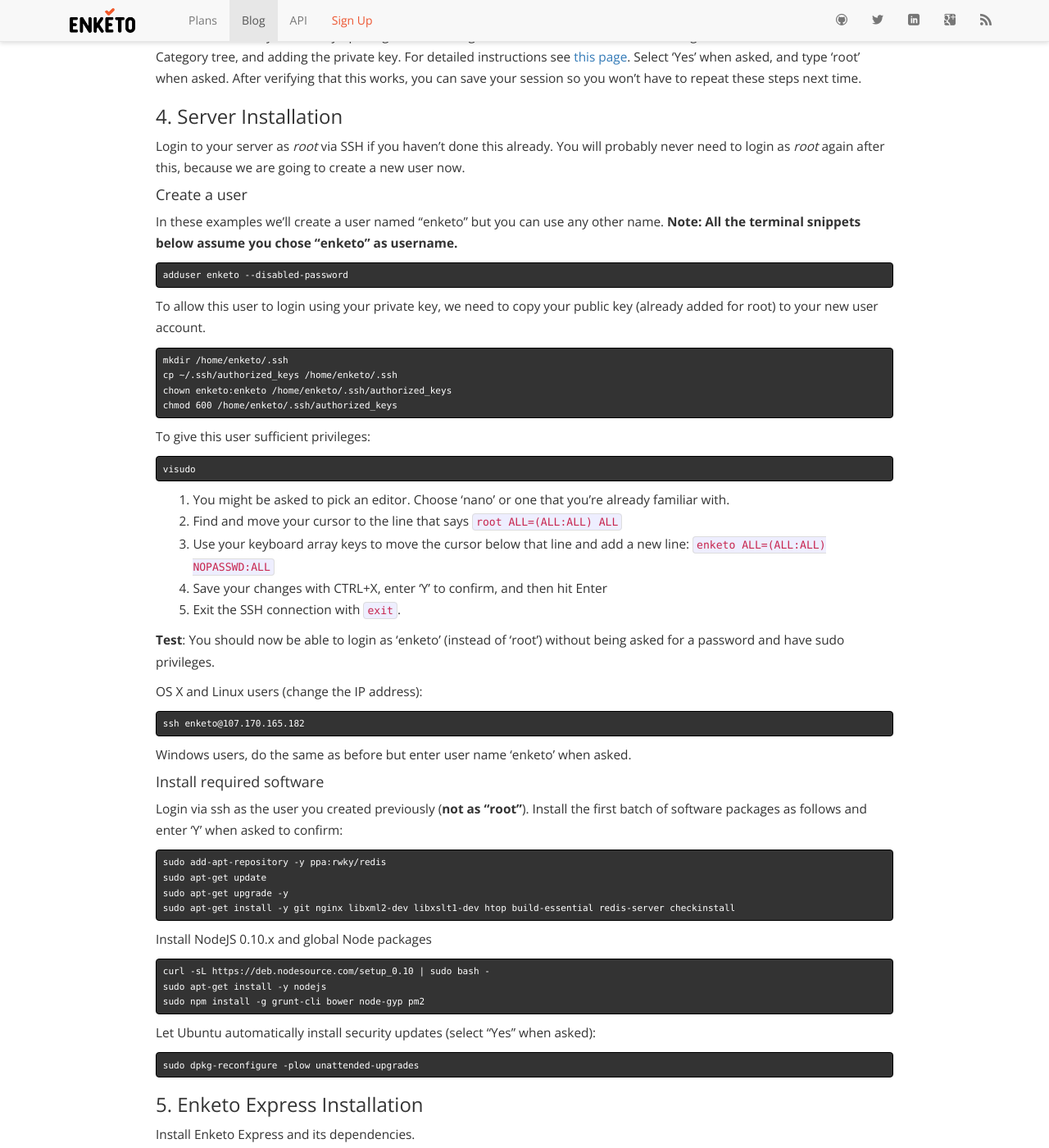
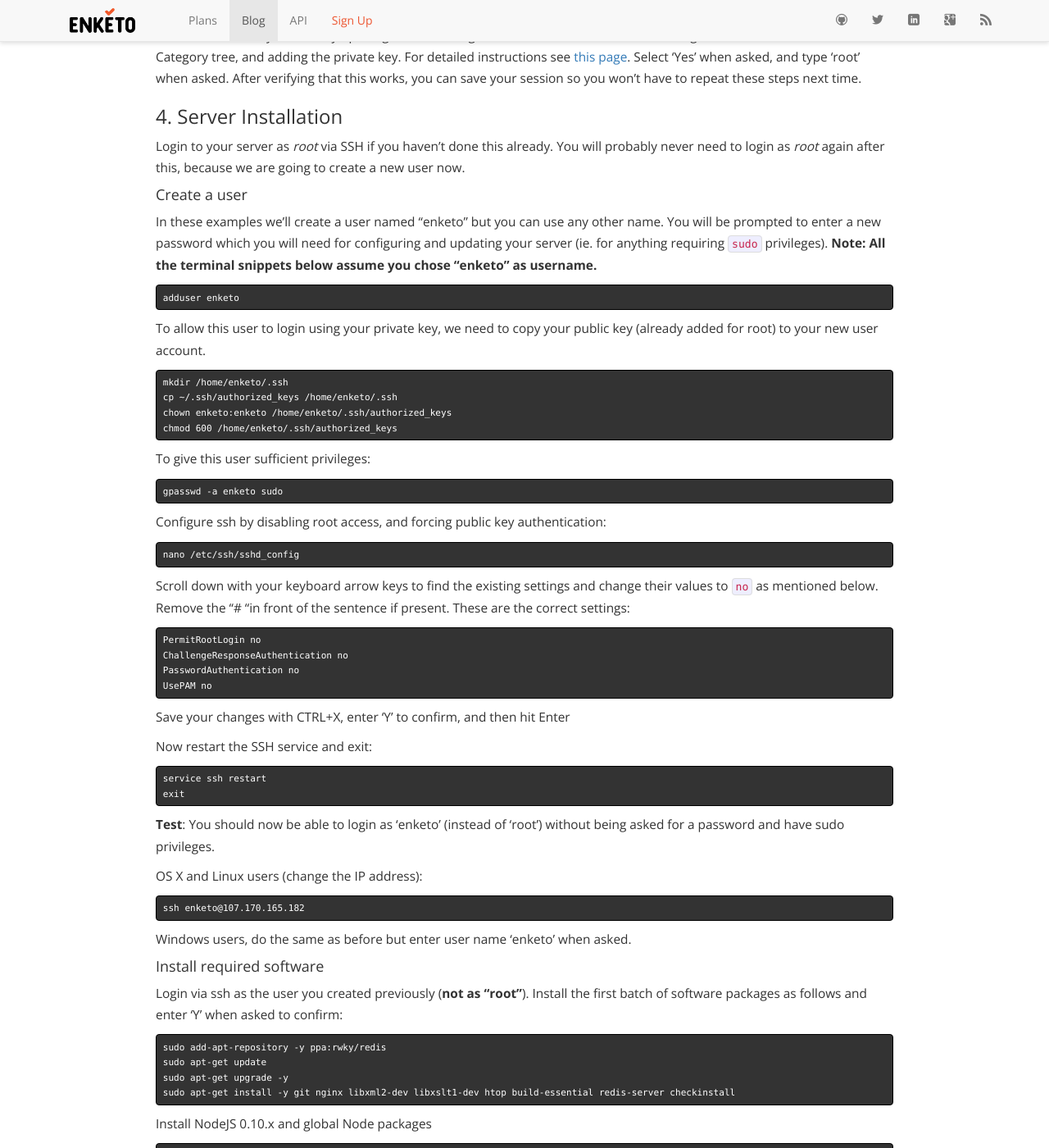
Before and after one commit to enketo/blog, a Jekyll site: the page built from _posts/2015-05-19-install-enketo.md, in a window 1280 px wide and 1400 px high, scrolled down 3234 px. Shown: the whole window at 82% size. Built offline with Jekyll 4.4.1, drawn with Linux system fonts in a browser that asks for light colours; nearby versions of some CDN libraries; Markdown is read by kramdown in place of the engine named in the settings; comment, search, counter and statistics services are not loaded; some of the changed text lies outside the part shown.

Commit message:
edited installation post with better security

````diff
--- a/_posts/2015-05-19-install-enketo.md
+++ b/_posts/2015-05-19-install-enketo.md
@@ -90,10 +90,10 @@
 
 #### Create a user
 
-In these examples we'll create a user named "enketo" but you can use any other name. **Note: All the terminal snippets below assume you chose "enketo" as username.**
+In these examples we'll create a user named "enketo" but you can use any other name. You will be prompted to enter a new password which you will need for configuring and updating your server (ie. for anything requiring `sudo` privileges). **Note: All the terminal snippets below assume you chose "enketo" as username.**
 
 ```bash
-adduser enketo --disabled-password
+adduser enketo
 ```
 
 To allow this user to login using your private key, we need to copy your public key (already added for root) to your new user account.
@@ -108,14 +108,32 @@
 To give this user sufficient privileges:
 
 ```bash
-visudo
+gpasswd -a enketo sudo
 ```
 
-1. You might be asked to pick an editor. Choose 'nano' or one that you're already familiar with.
-2. Find and move your cursor to the line that says `root    ALL=(ALL:ALL) ALL`
-3. Use your keyboard array keys to move the cursor below that line and add a new line: `enketo  ALL=(ALL:ALL) NOPASSWD:ALL`
-4. Save your changes with CTRL+X, enter 'Y' to confirm, and then hit Enter
-5. Exit the SSH connection with `exit`.
+Configure ssh by disabling root access, and forcing public key authentication:
+
+```bash
+nano /etc/ssh/sshd_config
+```
+
+Scroll down with your keyboard arrow keys to find the existing settings and change their values to `no` as mentioned below. Remove the "# "in front of the sentence if present. These are the correct settings:
+
+```bash
+PermitRootLogin no
+ChallengeResponseAuthentication no
+PasswordAuthentication no
+UsePAM no
+```
+
+Save your changes with CTRL+X, enter 'Y' to confirm, and then hit Enter
+
+Now restart the SSH service and exit:
+
+```bash
+service ssh restart
+exit
+```
 
 **Test**: You should now be able to login as 'enketo' (instead of 'root') without being asked for a password and have sudo privileges.
 
````
Also changed, not shown: other parts of _posts/2015-05-19-install-enketo.md (+1 -1 lines).
